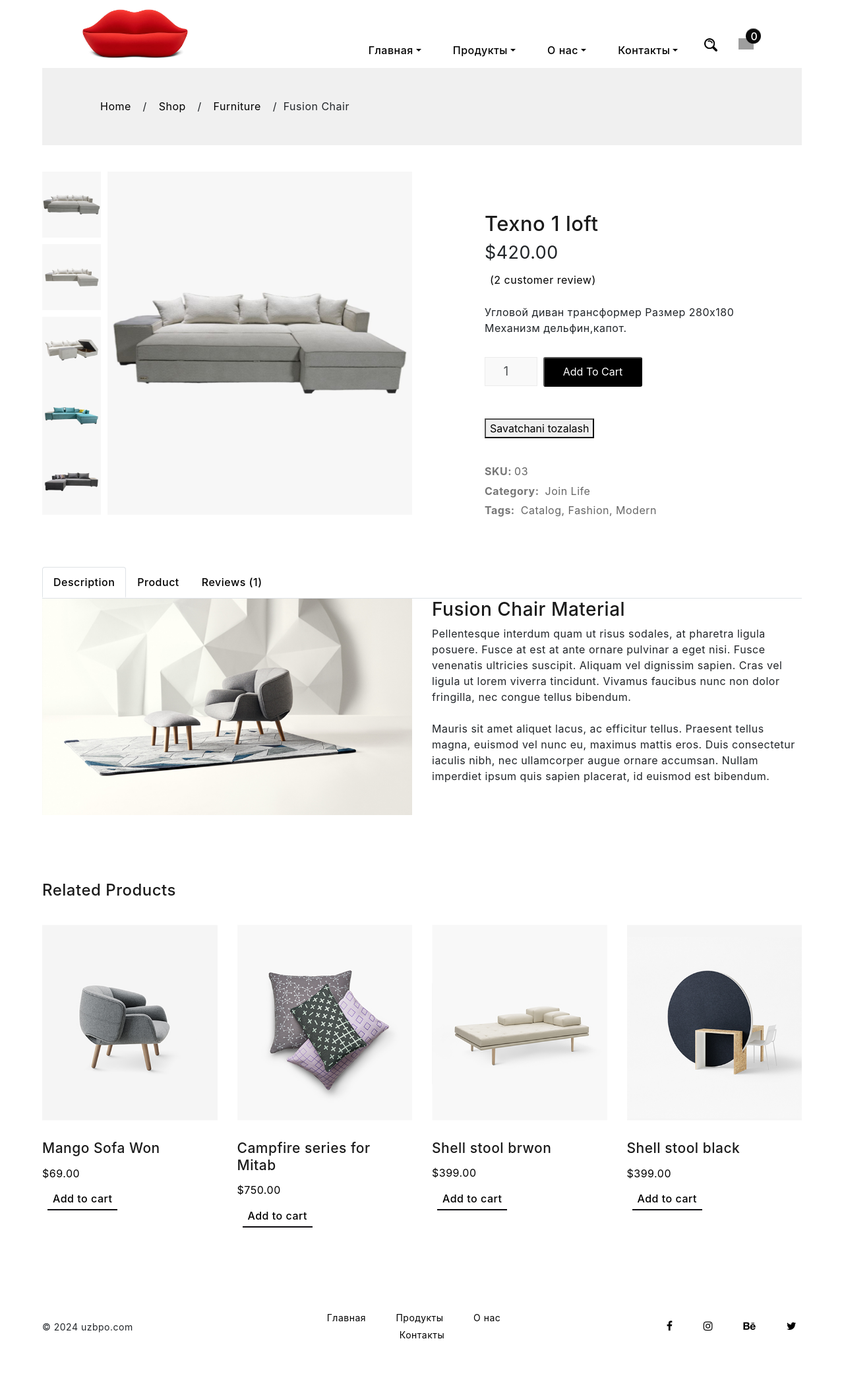
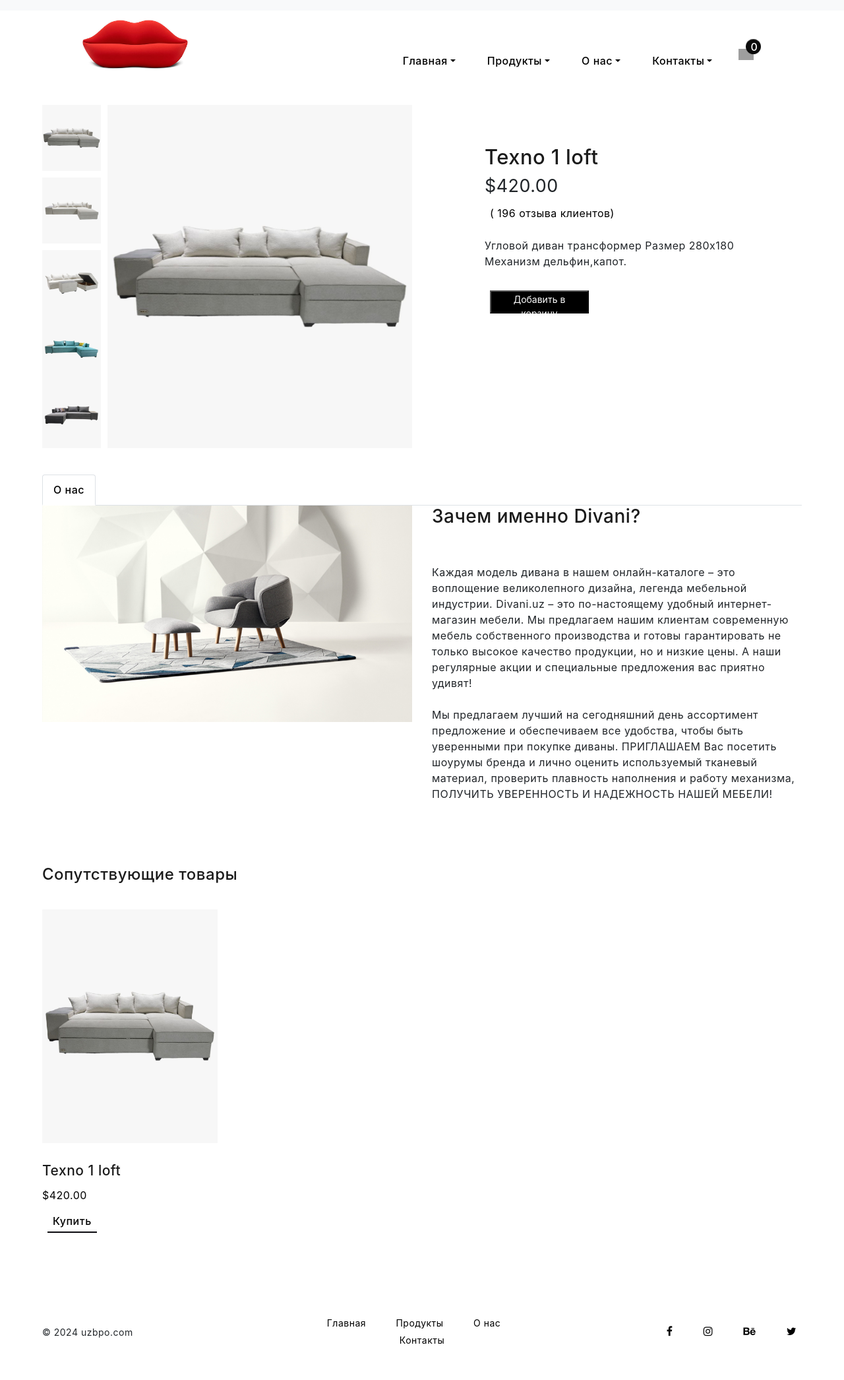
Before and after one commit to WaddJaloloff/Divani.uz, a Django app: page /post/20/ in a window 1280 px wide. Shown: the whole page at 66% size. Before the commit the page ends 2028 px from the top, so only its background shows below. Run offline with Django 5.2, Linux system fonts and the light colour scheme; data comes from the database, SQL or seed files in the repository; some libraries are stand-ins or nearby versions; grey boxes are pictures that could not be loaded.

Commit message:
Update info.html

```diff
--- a/application/templates/info.html
+++ b/application/templates/info.html
@@ -54,18 +54,32 @@
   width: 520px;
   height: 520px;
 }
+.navbar-toggler {
+    width: 80px;
+  display: block; /* Yoki inline-block */
+  visibility: visible;
+  opacity: 1;
+}
 
       </style>
 </head>
 
 <body>
     <div id="main-content" class="m-scene">
+        <nav class="navbar navbar-expand-lg navbar-light bg-light">
 
+            <button class="navbar-toggler" type="button" data-toggle="collapse" data-target="#navbarNavDropdown" aria-controls="navbarNavDropdown" aria-expanded="false" aria-label="Toggle navigation">
+                <span class="navbar-toggler-icon" style="padding-left: 30px;">
+                    <div style="color: #fff; background: #000; border-radius: 75%; width: 20px;">
+                        <span style="margin-left: 7px;" class="counter-shop-box" id="cart-item-count-navbar"></span>
+                    </div>
+                </span>
+            </button>
+            <div class="collapse navbar-collapse" id="navbarNavDropdown">
+            </div>
+          </nav>
         <nav class="navbar navbar-toggleable-md px-5-percent">
             <div class="full-width-container">
-                <button class="navbar-toggler navbar-toggler-right hamburger-menu-btn ml-auto collapsed" type="button" data-toggle="collapse" data-target="#navbarNavDropdown" aria-controls="navbarNavDropdown" aria-expanded="false" aria-label="Toggle navigation">
-                    <span>toggle menu</span>
-                    </button>
             <a style="color: #000;" class="navbar-brand" href="index.html">
                 <img style="margin-left: 100px; " src="{% static 'images/logo.png' %}" width="162" height="45" alt="Logo">
             </a>
@@ -84,14 +98,10 @@
                     <a style="color: #000;" class="dropdown-toggle" href="{% url 'index' %}#footer" data-toggle="dropdown">Контакты</a>
                 </li>
                 <li>
-                    <img src="{% static 'images/search.png' %}" alt="Qidiruv" width="20px">
+                    <img onclick="showGreeting(); refreshPage();" src="{% static 'images/savat.png' %}" width="23px" alt="Savat">
+                    <span style="margin-left: 7px;" class="counter-shop-box" id="cart-item-count-sidebar"></span>
+                </li>
 
-                </li>
-                <li>
-
-                    <img  onclick="showGreeting()" src="{% static 'images/Savat.png' %}" width="23px" alt="Savat">
-                    <span style="margin-left: 7px;" class="counter-shop-box">{{ request.session.cart|length }}</span>
-                </li>
 
 
             </ul>
@@ -100,29 +110,6 @@
             </nav>
         <div class="page-container scene-main scene-main--fade_In">
 
-            <div class="etcodes_breadcrumb bg-grey-light mx-5-percent">
-                <div class="fluid-container">
-                    <div class="row">
-                        <div class="col-md-12">
-                            <div class="breadcrumbs">
-                                <span class="first-item">
-<a style="color: #000;" href="#">Home</a>
-</span>
-                                <span class="separator">/</span>
-                                <span>
-<a style="color: #000;" href="#">Shop</a>
-</span>
-                                <span class="separator">/</span>
-                                <span>
-<a style="color: #000;" href="#">Furniture</a>
-</span>
-                                <span class="separator">/</span>
-                                <span class="last-item">Fusion Chair</span>
-                            </div>
-                        </div>
-                    </div>
-                </div>
-            </div>
 
             {% include 'order_list.html' %}
             <div class="fluid-container px-5-percent  single-product-content" style="margin-top: 40px;">
@@ -159,38 +146,33 @@
                             <h2 class="product-title">{{ post.title }}</h2>
                             <div class="single-product-price">${{ post.price }}</div>
                             <div class="single-product-rating">
-                                <a style="color: #000;" href="#">(2 customer review)</a>
+                                <a style="color: #000;" href="#">( 196 отзыва клиентов)</a>
                             </div>
                             <div class="single-product-deta">
                                 <p>{{ post.about }}</p>
 
-                                <form method="post" action="{% url 'add_to_cart' %}" >
+                                <form id="add-to-cart-form" method="post" action="{% url 'add_to_cart' %}" >
                                     {% csrf_token %}
                                     <div class="quantity d-flex">
                                         <input type="hidden" name="post_id" value="{{ post.id }}">
-                                        <input type="number" name="quantity" min="1" value="1" step="1" min="1" value="1" title="Miqdori" class="input-text qty text total-quantity" size="4">
+                                        <input type="hidden" name="quantity" value="1">
+                                    </div>
+                                        <a href="{% url 'post_detail' post.id %}">
+                                                <button href="" style="font-size: 14px; background-color: #000; color: #fff; width: 150px; height: 35px;" type="button" id="add-to-cart-button">Добавить в корзину</button><div class="clearfix">
+                                            </a>
+
                                     </div>
 
-                                    <button style="width: 150px; height: 45px; background-color: #000; color: #fff; margin-left: 5px; border-radius: 3px;" onclick="tugmaBosildi()" type="submit" >Add To Cart</button>
-                                    <div class="clearfix"></div>
                                     <p id="tugmaYozuv"></p>
-                                </form>
+                                <!--</form>
                                  <form method="post" action="{% url 'clear_cart' %}">
                                     {% csrf_token %}
                                     <button type="submit">Savatchani tozalash</button>
-                                </form>
+                                </form> -->
 
 
 
 
-                                <ul class="single-product-meta">
-                                    <li>
-                                        <span class="meta-name">SKU:</span>03</li>
-                                    <li>
-                                        <span class="meta-name">Category:</span> Join Life</li>
-                                    <li>
-                                        <span class="meta-name">Tags:</span> Catalog, Fashion, Modern</li>
-                                </ul>
                             </div>
                         </div>
                     </div>
@@ -201,13 +183,7 @@
 
                             <ul class="nav nav-tabs" role="tablist">
                                 <li class="nav-item">
-                                    <a style="color: #000;" class="nav-link active " href="#ideas" role="tab" data-toggle="tab">Description</a>
-                                </li>
-                                <li class="nav-item">
-                                    <a style="color: #000;" class="nav-link " href="#code-quality" role="tab" data-toggle="tab">Product</a>
-                                </li>
-                                <li class="nav-item">
-                                    <a style="color: #000;" class="nav-link" href="#visual-design" role="tab" data-toggle="tab">Reviews (1)</a>
+                                    <a style="color: #000;" class="nav-link active " href="#ideas" role="tab" data-toggle="tab">О нас</a>
                                 </li>
                             </ul>
                             <div class="tab-content">
@@ -217,30 +193,13 @@
                                             <img src="{% static 'images/image-credit-nendo-44.jpg' %}" alt="product img">
                                         </div>
                                         <div class="col-md-6">
-                                            <h3>Fusion Chair Material</h3>
-                                            <p>Pellentesque interdum quam ut risus sodales, at pharetra ligula posuere. Fusce at est at ante ornare pulvinar a eget nisi. Fusce venenatis ultricies suscipit. Aliquam vel dignissim sapien. Cras vel ligula ut
-                                                lorem viverra tincidunt. Vivamus faucibus nunc non dolor fringilla, nec congue tellus bibendum.
+                                            <h3>Зачем именно Divani?</h3>
+                                            <br><br>
+                                            <p>Каждая модель дивана в нашем онлайн-каталоге – это воплощение великолепного дизайна, легенда мебельной индустрии.
+                                                Divani.uz – это по-настоящему удобный интернет-магазин мебели. Мы предлагаем нашим клиентам современную мебель собственного производства и готовы гарантировать не только высокое качество продукции, но и низкие цены. А наши регулярные акции и специальные предложения вас приятно удивят!
                                                 <br>
-                                                <br> Mauris sit amet aliquet lacus, ac efficitur tellus. Praesent tellus magna, euismod vel nunc eu, maximus mattis eros. Duis consectetur iaculis nibh, nec ullamcorper augue ornare accumsan. Nullam imperdiet
-                                                ipsum quis sapien placerat, id euismod est bibendum.
-                                            </p>
-                                        </div>
-                                    </div>
-                                </div>
-                                <div role="tabpanel" class="tab-pane fade  mb_80" id="code-quality">
-                                    <div class="row">
-                                        <div class="col-md-12">
-                                            <p>Code Quality ipsum dolor sit amet, consectetuer adipiscing elit, sed diam nonummy nibh euismod tincidunt ut laoreet dolore magna aliquam erat volutpat. Ut wisi enim ad minim veniam, quis nostrud exerci tation
-                                                ullamcorper suscipit lobortis nisl ut aliquip ex ea commodo consequat. Duis autem vel eum iriure dolor in hendrerit.
-                                            </p>
-                                        </div>
-                                    </div>
-                                </div>
-                                <div role="tabpanel" class="tab-pane fade  mb_80" id="visual-design">
-                                    <div class="row">
-                                        <div class="col-md-12">
-                                            <p>Visual Design ipsum dolor sit amet, consectetuer adipiscing elit, sed diam nonummy nibh euismod tincidunt ut laoreet dolore magna aliquam erat volutpat. Ut wisi enim ad minim veniam, quis nostrud exerci tation
-                                                ullamcorper suscipit lobortis nisl ut aliquip ex ea commodo consequat. Duis autem vel eum iriure dolor in hendrerit.
+                                                <br>
+                                                Мы предлагаем лучший на сегодняшний день ассортимент предложение и обеспечиваем все удобства, чтобы быть уверенными при покупке диваны. ПРИГЛАШАЕМ Вас посетить шоурумы бренда и лично оценить используемый тканевый материал, проверить плавность наполнения и работу механизма, ПОЛУЧИТЬ УВЕРЕННОСТЬ И НАДЕЖНОСТЬ НАШЕЙ МЕБЕЛИ!
                                             </p>
                                         </div>
                                     </div>
@@ -251,54 +210,28 @@
                 </div>
                 <div class="row mb_40">
                     <div class="col-md-12">
-                        <h4>Related Products</h4>
+                        <h4>Сопутствующие товары</h4>
                     </div>
                 </div>
                 <ul class="row products">
+
+                    {% for post in page_obj %}
                     <li class="product col-md-3 col-sm-6">
-                        <a style="color: #000;" href="single-product.html">
-<img width="430" height="480" src="{% static 'images/products/image-credit-nendo-16.jpg' %}" alt="Mango Sofa Won">
-<h2>Mango Sofa Won</h2>
+                        <a href="#">
+                            <div style="width: 430; height: 480;">
+                                <img src="{{ post.image1.url }}" alt="{{ post.title }}"  width="430" height="480">
+                            </div>
+                            <h2> {{ post.title }}</h2>
                             <span class="price">
-<span class="amount">
-<span class="currencySymbol">$</span>69.00</span>
+                                <span class="amount" style="color: #000; text-align: center;">
+                                    <span class="currencySymbol"> $</span>{{ post.price }}
+                                </span>
                             </span>
                         </a>
-                        <a style="color: #000;" rel="nofollow" href="single-product.html" class="btn-bottom-line">Add to cart</a>
+                        <a rel="nofollow" href="{% url 'post_detail' post.id %}" style="color: #000;" class="btn-bottom-line">Купить</a>
                     </li>
-                    <li class="product col-md-3 col-sm-6">
-                        <a style="color: #000;" href="single-product.html">
-<img alt="product" src="{% static 'images/products/image-credit-nendo-12.jpg' %}" width="430" height="480" />
-<h2>Campfire series for Mitab</h2>
-<span class="price">
-<span class="amount">
-<span class="currencySymbol">$</span>750.00</span>
-</span>
-</a>
-                        <a style="color: #000;" rel="nofollow" href="single-product.html" class="btn-bottom-line"> Add to cart</a>
-                    </li>
-                    <li class="product col-md-3 col-sm-6">
-                        <a style="color: #000;" href="single-product.html">
-<img alt="product" src="{% static 'images/products/image-credit-nendo-11.jpg' %}" width="430" height="480" />
-<h2>Shell stool brwon</h2>
-<span class="price">
-<span class="amount">
-<span class="currencySymbol">$</span>399.00</span>
-</span>
-</a>
-                        <a style="color: #000;" rel="nofollow" href="single-product.html" class="btn-bottom-line"> Add to cart</a>
-                    </li>
-                    <li class="product col-md-3 col-sm-6">
-                        <a style="color: #000;" href="single-product.html">
-<img alt="product" src="{% static 'images/products/image-credit-nendo-18.jpg' %}" width="430" height="480" />
-<h2>Shell stool black</h2>
-<span class="price">
-<span class="amount">
-<span class="currencySymbol">$</span>399.00</span>
-</span>
-</a>
-                        <a style="color: #000;" rel="nofollow" href="single-product.html" class="btn-bottom-line"> Add to cart</a>
-                    </li>
+
+                {% endfor %}
                 </ul>
             </div>
 
@@ -367,20 +300,58 @@
     <script type="text/javascript" src="js/jquery.smoothState.min.js"></script>
     <script type="text/javascript" src="https://maps.google.com/maps/api/js?key=AIzaSyAE_JprYsi2sHzUcl8u1DbcUgQnDveJWs4"></script>
     <script type="text/javascript" src="js/main.js"></script>
+    <script src="https://code.jquery.com/jquery-3.5.1.slim.min.js"></script>
+    <script src="https://cdn.jsdelivr.net/npm/@popperjs/core@2.9.3/dist/umd/popper.min.js"></script>
+    <script src="https://stackpath.bootstrapcdn.com/bootstrap/4.5.2/js/bootstrap.min.js"></script>
+    <script src="https://code.jquery.com/jquery-3.6.0.min.js"></script>
     <script>
-        let images = document.querySelectorAll(".slides img").forEach(function (el){
-  el.onclick = function (){
-    document.querySelector(".bg").src = el.src
+        // Sahifa yuklanganda mahsulotlar sonini yangilang
+        $(document).ready(function() {
+            updateCartItemCount();
+        });
+
+        function updateCartItemCount() {
+            $.ajax({
+                url: "{% url 'cart_count' %}",
+                method: "GET",
+                success: function(data) {
+                    $('#cart-item-count-navbar').text(data.cart_item_count);
+                    $('#cart-item-count-sidebar').text(data.cart_item_count);
+                },
+                error: function(xhr, status, error) {
+                    console.error('AJAX request failed:', status, error);
                 }
-})
+            });
+        }
 
-    </script>
-    <script>
-        function tugmaBosildi() {
-          document.getElementById("tugmaYozuv").innerText = "Savatga qo'shildi!";
-          setTimeout(function() {
+        // Savatga mahsulot qo'shish tugmasi bosilganda mahsulotlar sonini yangilang
+        document.getElementById('add-to-cart-button').addEventListener('click', function() {
+            var form = document.getElementById('add-to-cart-form');
+            var formData = new FormData(form);
+
+            fetch("{% url 'add_to_cart' %}", {
+                method: 'POST',
+                body: formData,
+                headers: {
+                    'X-Requested-With': 'XMLHttpRequest',
+                    'X-CSRFToken': formData.get('csrfmiddlewaretoken')
+                }
+            }).then(response => {
+                if (response.status === 204) {
+                    tugmaBosildi('Mahsulot savatga qo\'shildi');
+                    // Savatcha elementlarini yangilash
+                    updateCartItemCount();
+                } else {
+                    tugmaBosildi('Xatolik yuz berdi');
+                }
+            });
+        });
+
+        function tugmaBosildi(message) {
+            document.getElementById("tugmaYozuv").innerText = message;
+            setTimeout(function () {
                 document.getElementById("tugmaYozuv").innerText = "";
-          }, 2500); // 3 soniyadan so'ng yoqiladi
+            }, 2500); // 2.5 sekunddan so'ng yozuv o'chiriladi
         }
     </script>
 
```
Lines whose indentation alone changed are shown as unchanged.
